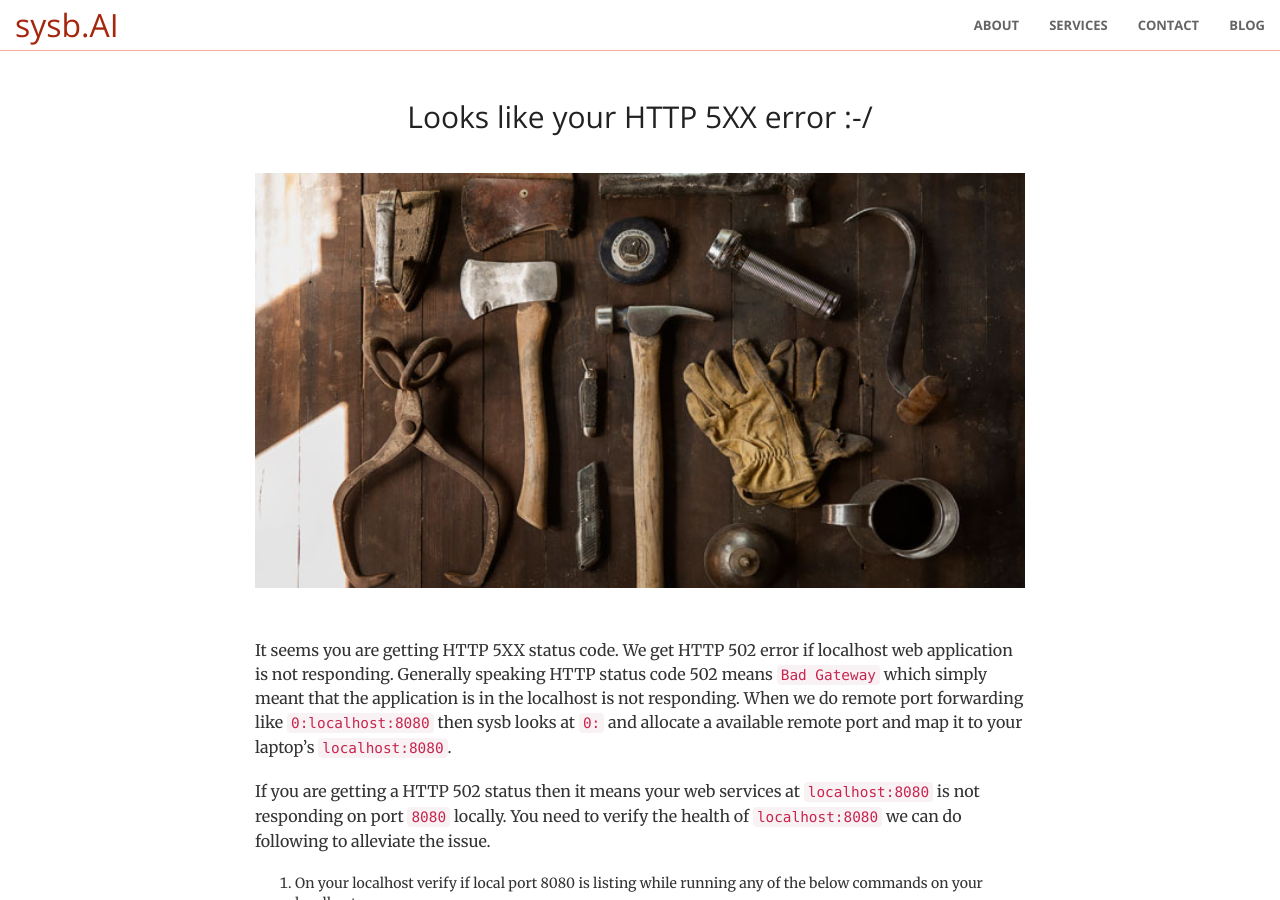
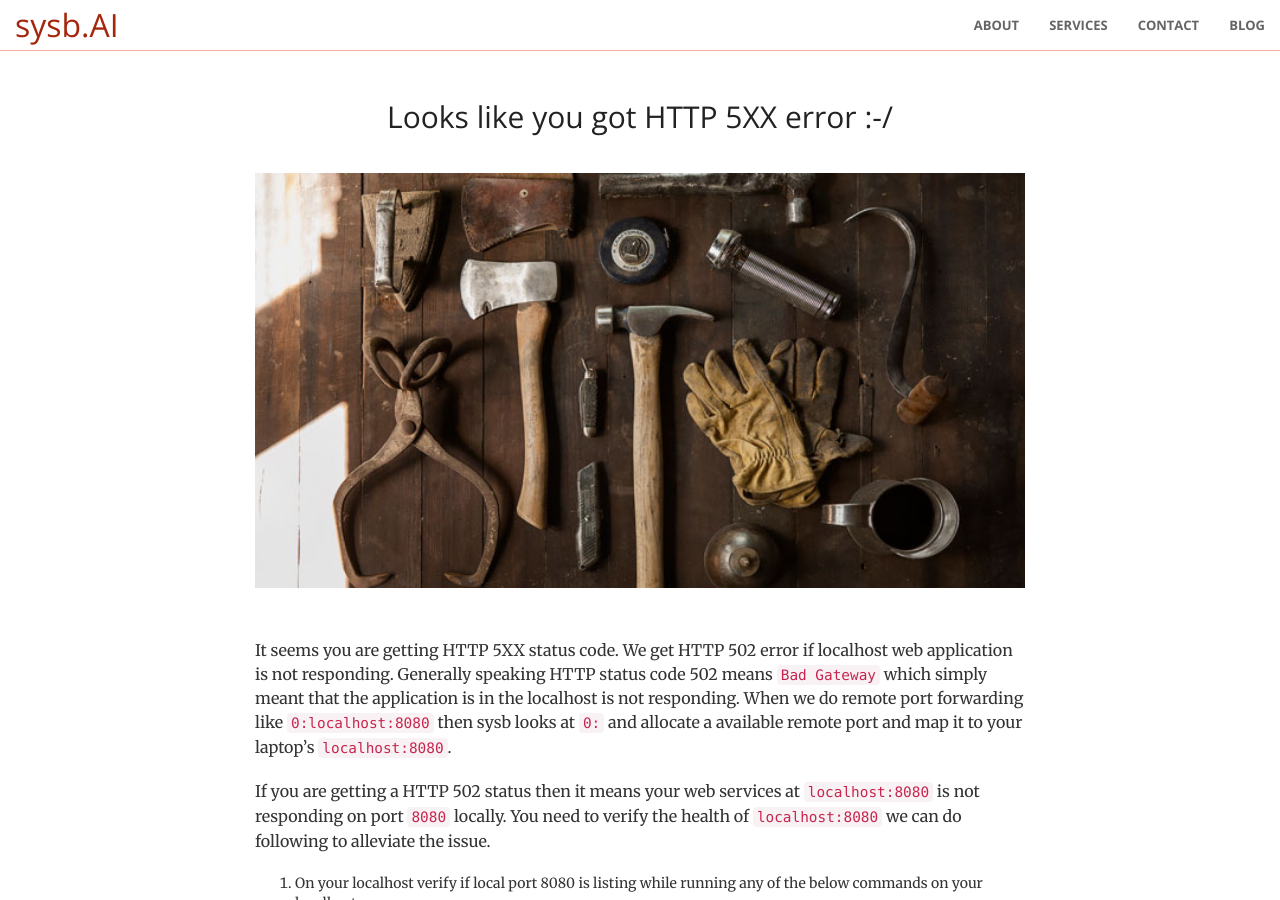
Before and after one commit to usama7628674/sysb.AI, a Jekyll site: the page built from _posts/2020-02-09-what-to-do-for-http-502-error.md, in a window 1280 px wide and 900 px high. Built offline with Jekyll 4.4.1, drawn with Linux system fonts in a browser that asks for light colours.

Commit message:
another commit

```diff
--- a/_posts/2020-02-09-what-to-do-for-http-502-error.md
+++ b/_posts/2020-02-09-what-to-do-for-http-502-error.md
@@ -1,6 +1,6 @@
 ---
 layout: post
-title: Looks like your HTTP 5XX error :-/
+title: Looks like you got HTTP 5XX error :-/
 image: /img/portfolio/6
 ---
 
```
